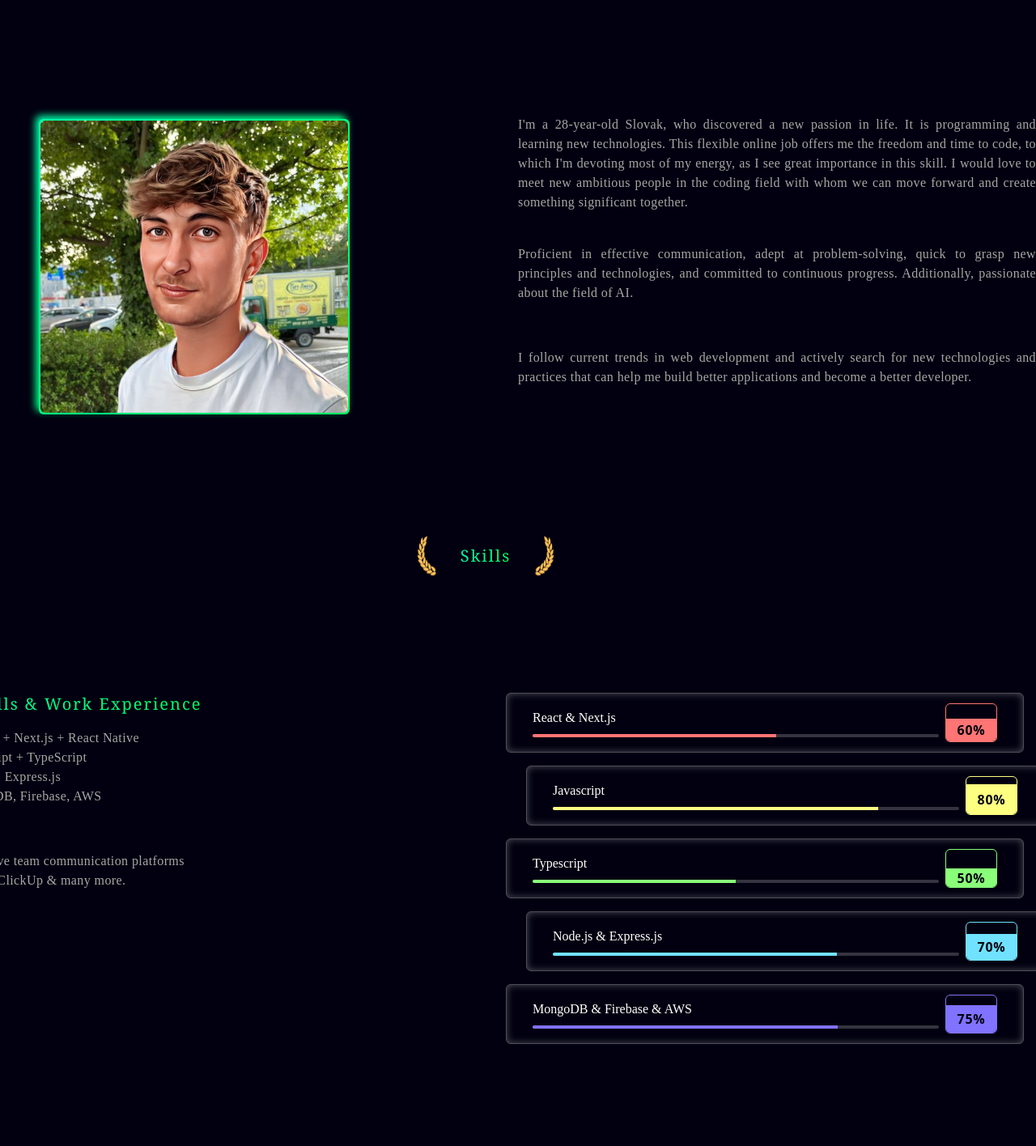
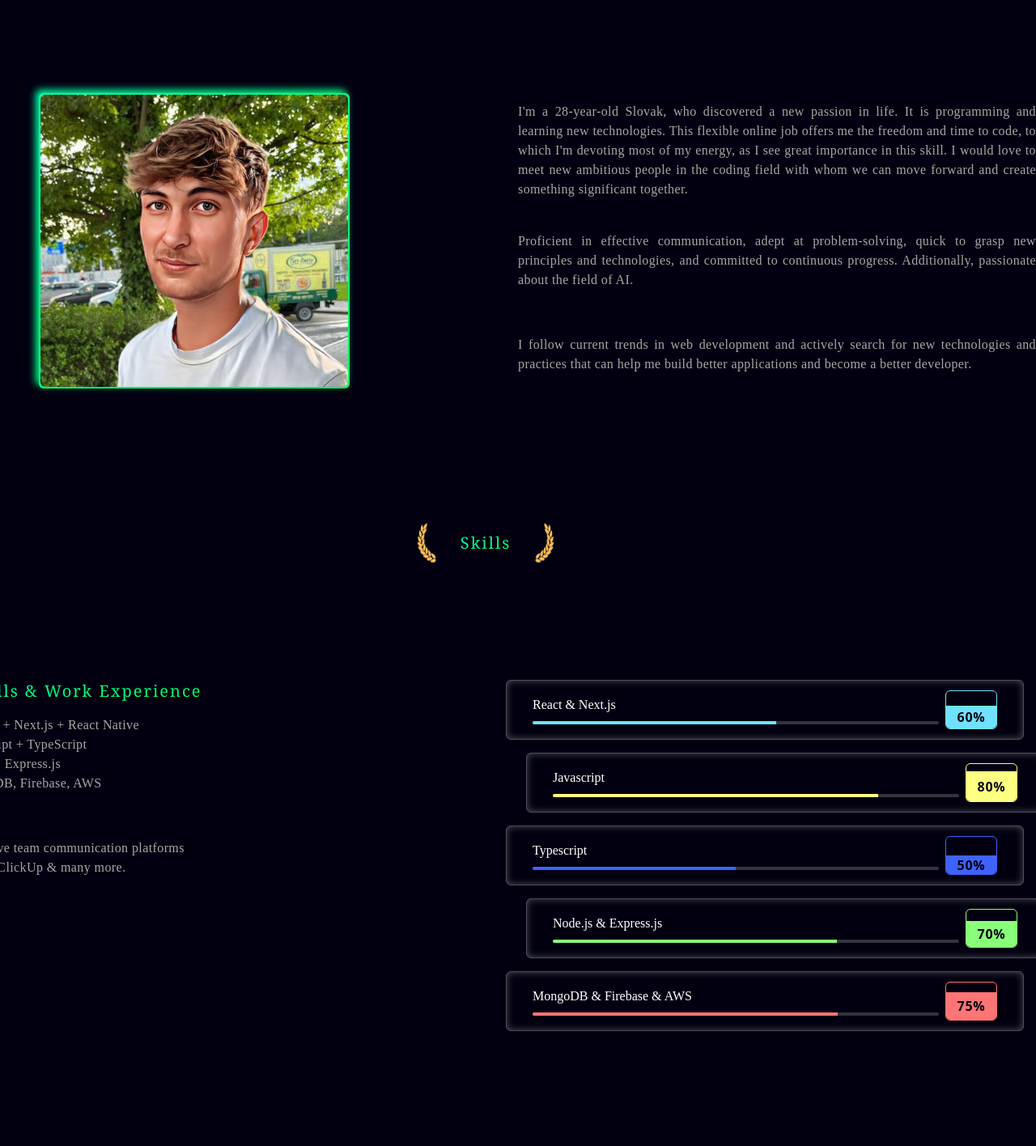
Before and after one commit to frdrk00/portfolio-react, a React (Create React App) app: page / in a window 1280 px wide. Shown: the part 1445-2861 px from the top of the page at 81% size. Built offline with nearby package versions, Linux system fonts and the light colour scheme; no server answers.

Commit message:
Updated Content

```diff
--- a/src/containers/About.jsx
+++ b/src/containers/About.jsx
@@ -4,7 +4,7 @@ const About = () => {
   return (
     <section
       id="about"
-      className="flex items-center justify-center flex-col gap-12 my-12"
+      className="flex items-center justify-center flex-col gap-12 max-sm:my-10"
     >
       {/* title */}
       <div className="w-full flex items-center justify-center py-24 max-sm:py-8">
@@ -26,7 +26,7 @@ const About = () => {
       {/* main content */}
       <div className="grid grid-cols-1 lg:grid-cols-2 gap-4 w-full">
         {/* image section */}
-        <div className="w-full flex items-center justify-center px-8">
+        <div className="w-full flex items-center justify-center px-8 max-sm:mb-4">
           <div className="w-full lg:w-96 p-[2px] rounded-md bg-gradient-to-br from-primary to-secondary relative">
             <img
               src={about}
@@ -39,8 +39,8 @@ const About = () => {
         </div>
 
         {/* content section */}
-        <div className="w-full px-8 flex flex-col gap-4 items-start justify-start">
-          <p className="text-texlight text-base tracking-wide text-justify mb-6">
+        <div className="w-full px-8 flex flex-col gap-4 items-start justify-start sm:mt-8">
+          <p className="text-texlight text-base tracking-wide text-justify mb-6 max-sm:mb-2">
             I'm a 28-year-old Slovak, who discovered a new passion in life. It
             is programming and learning new technologies. This flexible online
             job offers me the freedom and time to code, to which I'm devoting
@@ -48,7 +48,7 @@ const About = () => {
             love to meet new ambitious people in the coding field with whom we
             can move forward and create something significant together.
           </p>
-          <p className="text-texlight text-base tracking-wide text-justify mb-10">
+          <p className="text-texlight text-base tracking-wide text-justify mb-10 max-sm:mb-2">
             Proficient in effective communication, adept at problem-solving,
             quick to grasp new principles and technologies, and committed to
             continuous progress. Additionally, passionate about the field of AI.
--- a/src/containers/Footer.jsx
+++ b/src/containers/Footer.jsx
@@ -4,7 +4,7 @@ import { Socials } from '../utils/helper'
 
 const Footer = () => {
   return (
-    <div className="w-full flex flex-col items-center justify-start mt-32 mb-12">
+    <div className="w-full flex flex-col items-center justify-start mt-32 mb-12 max-sm:mt-20">
       <p className="text-3xl tracking-wide text-texlight">Frederik Rybansky</p>
 
       <div className="flex items-center justify-center gap-16 mt-16">
--- a/src/containers/Skills.jsx
+++ b/src/containers/Skills.jsx
@@ -49,7 +49,7 @@ const Skills = () => {
           <SkillCard
             skill={'React & Next.js'}
             percentage={'60%'}
-            color={'#ff7474'}
+            color={'#70e2ff'}
             move={true}
           />
           <SkillCard
@@ -60,18 +60,18 @@ const Skills = () => {
           <SkillCard
             skill={'Typescript'}
             percentage={'50%'}
-            color={'#89ff79'}
+            color={'#3f62fd'}
             move={true}
           />
           <SkillCard
             skill={'Node.js & Express.js'}
             percentage={'70%'}
-            color={'#70e2ff'}
+            color={'#89ff79'}
           />
           <SkillCard
             skill={'MongoDB & Firebase & AWS'}
             percentage={'75%'}
-            color={'#8172ff'}
+            color={'#ff7474'}
             move={true}
           />
         </div>
```
